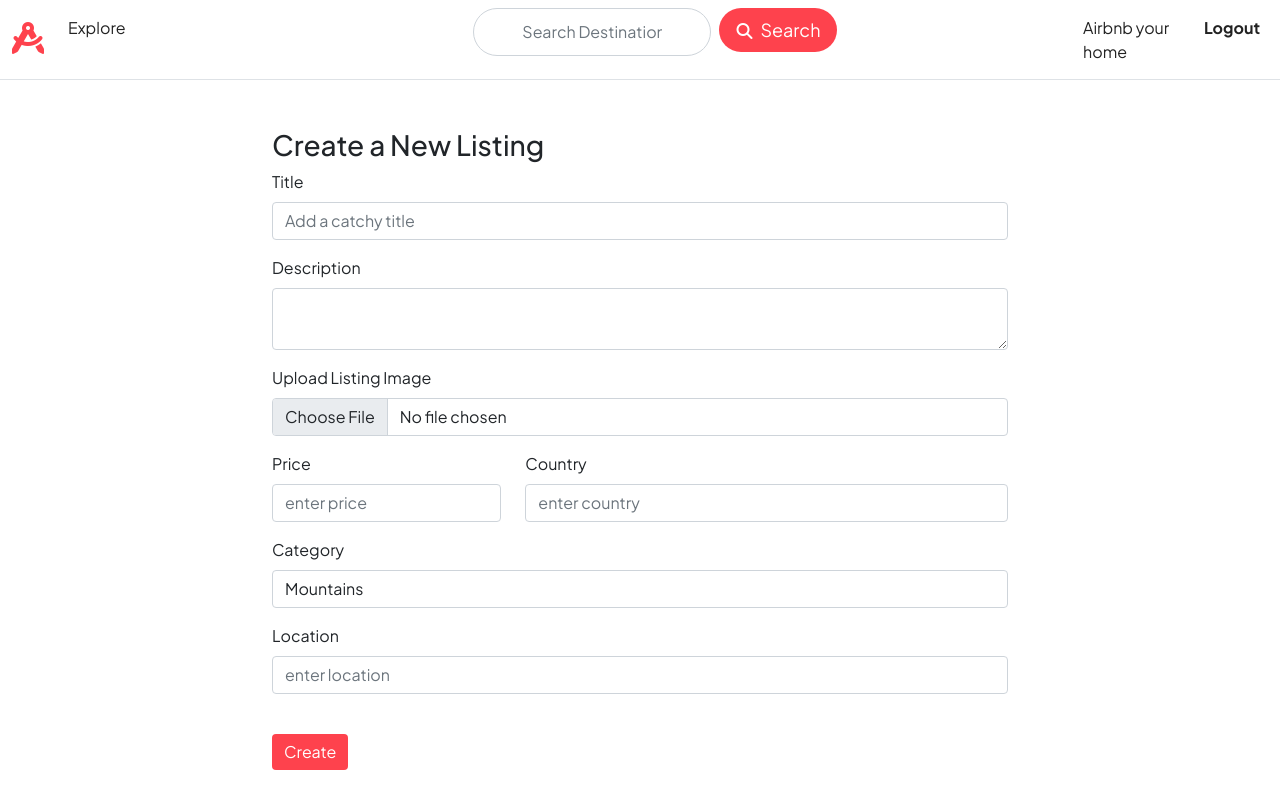
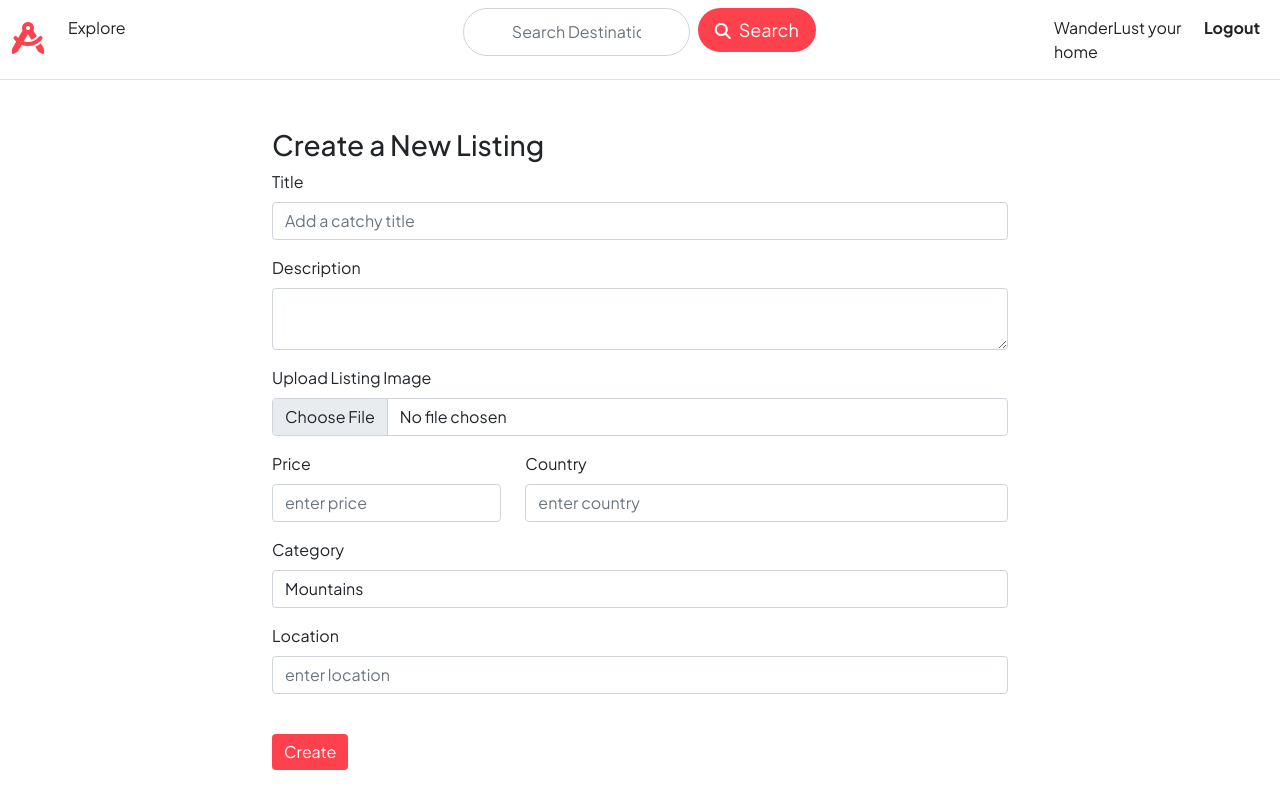
Before and after one commit to RitikaMalik71/Airbnb, a Node server app: page /listings/new in a window 1280 px wide. Shown: the top 793 px of the page. Run offline with Node 20, Linux system fonts and the light colour scheme; the visitor is signed in with stand-in values (Sample User, id 1); some libraries are stand-ins or nearby versions.

Commit message:
change airbnb to wnaderLust

```diff
--- a/views/includes/navbar.ejs
+++ b/views/includes/navbar.ejs
@@ -21,7 +21,7 @@
 
           &nbsp;
         <div class="navbar-nav ms-auto">
-          <a class="nav-link" href="/listings/new">Airbnb your home</a>
+          <a class="nav-link" href="/listings/new">WanderLust your home</a>
           <%if(!currUser){%>
             <a class="nav-link "  href="/signup"><b>Sign Up</b></a>
             <a class="nav-link" href="/login"><b>Login</b></a>
```
